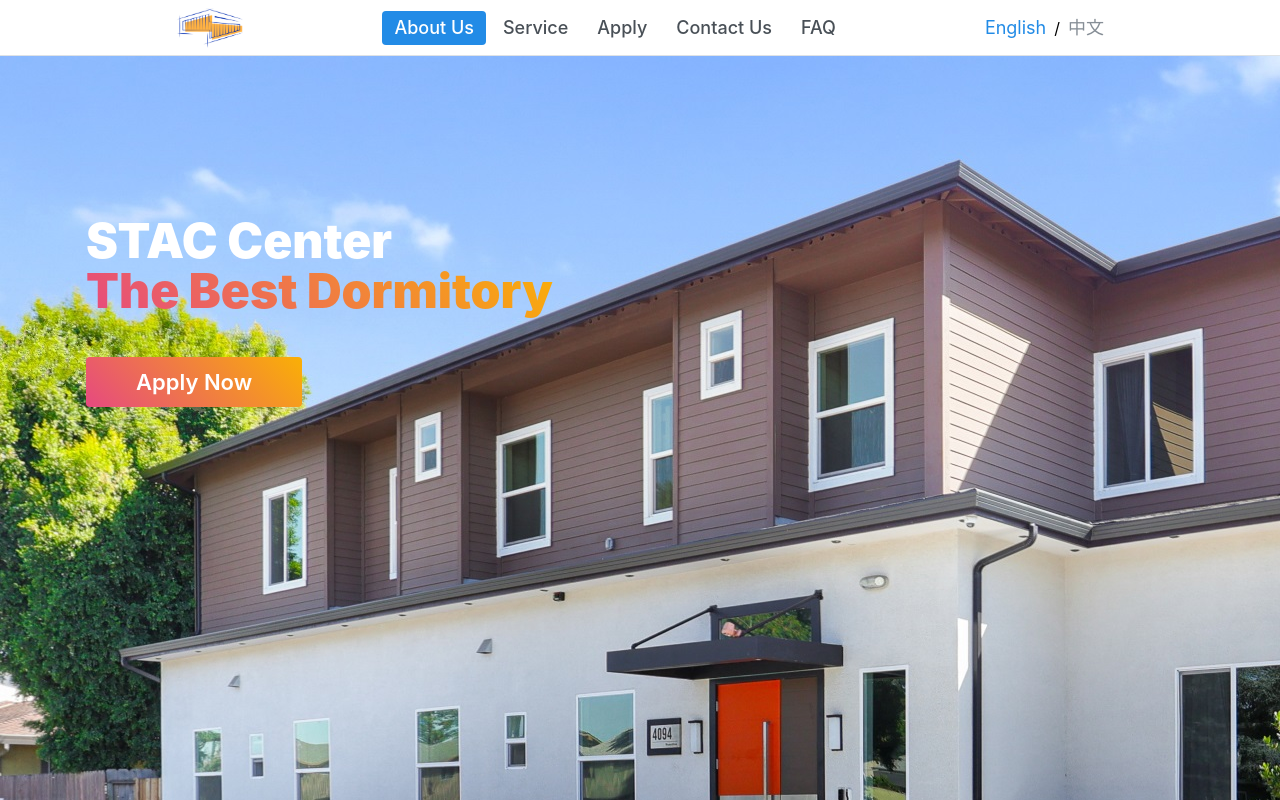
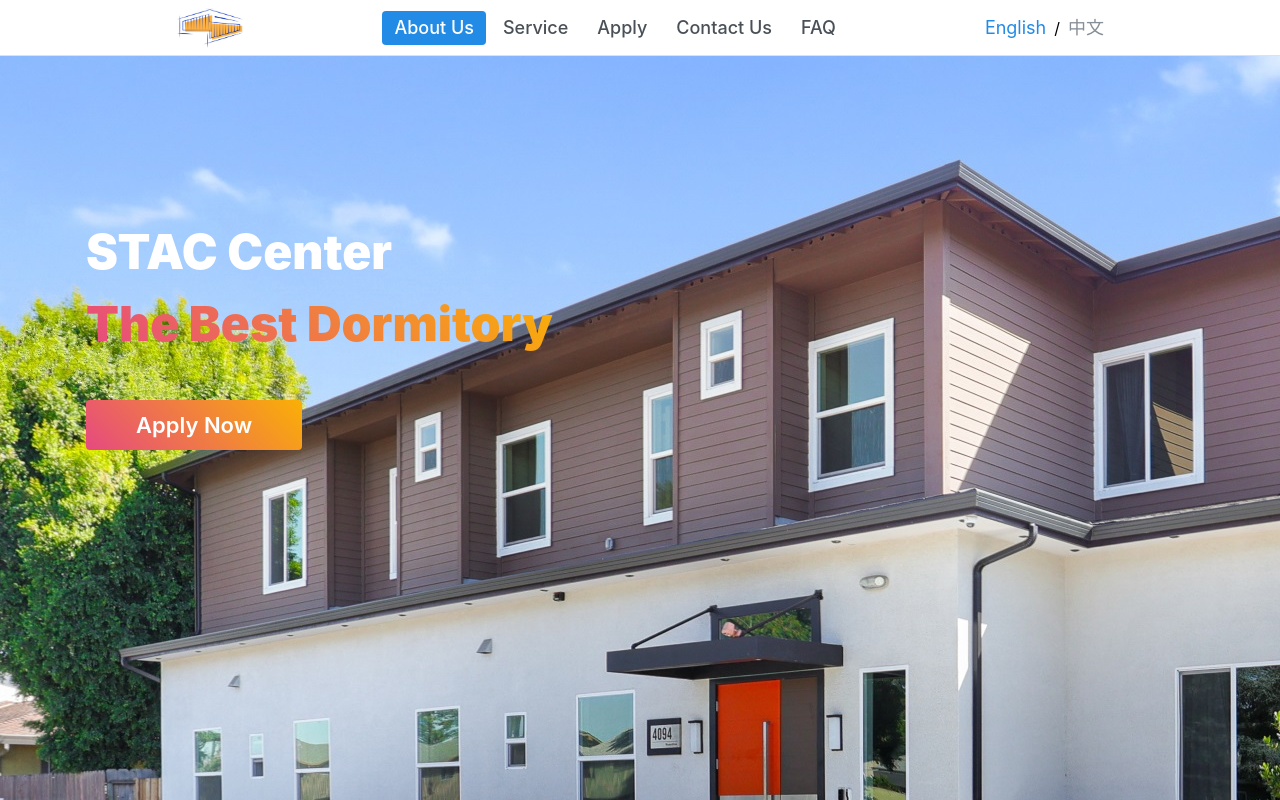
Before and after one commit to 3LucasZ/STAC, a Next.js app: page /en in a window 1280 px wide. Shown: the top 800 px of the page. Built offline with nearby package versions, Linux system fonts and the light colour scheme.

Commit message:
hero section fix chinese

```diff
--- a/src/app/[locale]/HeroImageRight/HeroImageRight.module.css
+++ b/src/app/[locale]/HeroImageRight/HeroImageRight.module.css
@@ -40,8 +40,8 @@
   /* color: var(--mantine-color-red); */
   font-family: Greycliff CF, var(--mantine-font-family);
   font-weight: 900;
-  line-height: 1.05;
-  max-width: rem(500px);
+  line-height: 1.5;
+  /* max-width: rem(500px); */
   font-size: rem(48px);
 
   @media (max-width: $mantine-breakpoint-md) {
--- a/src/app/[locale]/HeroImageRight/HeroImageRight.tsx
+++ b/src/app/[locale]/HeroImageRight/HeroImageRight.tsx
@@ -4,12 +4,12 @@
 
 export function HeroImageRight({
   title,
-  subtitle,
+  subtitles,
   actionBtnText,
   locale,
 }: {
   title: string;
-  subtitle: string;
+  subtitles: string[];
   actionBtnText: string;
   locale: string;
 }) {
@@ -22,7 +22,8 @@
             <Title className={classes.title} c={"white"}>
               {title}{" "}
             </Title>
-            <Title className={classes.title}>
+            {subtitles.map((subtitle, index) => (
+              <Title className={classes.title} key={index}>
                 <Text
                   component="span"
                   inherit
@@ -32,6 +33,7 @@
                   {subtitle}
                 </Text>
               </Title>
+            ))}
             <Button
               variant="gradient"
               gradient={{ from: "pink", to: "yellow" }}
--- a/src/app/[locale]/data.json
+++ b/src/app/[locale]/data.json
@@ -3,9 +3,15 @@
     "en": "STAC Center",
     "zh": "斯坦科留学管理服务中心"
   },
-  "subtitle": {
-    "en": "The Best Dormitory",
-    "zh": "最好的宿舍"
+  "subtitles": {
+    "en": [
+      "The Best Dormitory"
+    ],
+    "zh": [
+      "是您在美国的朋友，老师和亲",
+      "为您美国的学习，生活护航",
+      "这您在养恩学习，工作，定居提状今"
+    ]
   },
   "actionBtnText": {
     "en": "Apply Now",
@@ -14,11 +20,11 @@
   "whoWeAre": {
     "title": {
       "en": "Who we are",
-      "zh": "我们是谁"
+      "zh": "我们的使命"
     },
     "text": {
       "en": "The Student Transit Assist Center (known as STAC) is located in San Jose, in the heart of Silicon Valley, California. We are dedicated to serving international students attending schools in this region. We firmly believe that success comes from professional and comprehensive service. Currently, our center has established long-term strategic partnerships with a number of renowned educational institutions in the United States and well-known study abroad agencies in China. Based on a thorough review of our past services, we are committed to creating a more efficient, effective, and comprehensive one-stop service for studying in the U.S. We provide a range of services to support students' transitions, including housing assistance, student supervision and management, academic advising, tutoring, and more. However, we are not an agency and do not provide agency services. Our 24/7 services assist students in case of emergencies, ensuring a smooth transition to school and dorm life.",
-      "zh": "留学不仅是在学校求学，学生也要在日常生活中学习到各种不同文化及知识。但是中美文化的差异，生活方式的不同，留学生活中必然会有各种问题的出现。对于初来乍到的学生们需要帮手来协调生活琐事，避免生活琐事的打扰帮助学生适应美国生活环境的差异，更快的融入其中。斯坦科留学管理服务中心 是您在美国的朋友,老师和亲人 为您美国的学习，生活护航 为您在美国学习，工作，定居提供咨询 留学不仅是在学校求学，学生也要在日常生活中学习到各种不同文化及知识。但是中美文化的差异，生活方式的不同，留学生活中必然会有各种问题的出现。对于初来乍到的学生们需要帮手来协调生活琐事，避免生活琐事的打扰帮助学生适应美国生活环境的差异，更快的融入其中。 斯坦科留学管理中心就是您最贴心的留学助手。 我们立足加州硅谷，拥有经验丰富团队，为每个学生量身定做最适合的美国留学计划，提供优质的留学生活辅导，为您美国的学习，生活护航。"
+      "zh": "留学不仅是在学校求学，学生也要在日常生活中学习到各种不同文化及知识。但是中美文化的差异，生活方式的不同，留学生活中必然会有各种问题的出现。对于初来乍到的学生们需要帮手来协调生活琐事，避免生活琐事的打扰帮助学生适应美国生活环境的差异，更快的融入其中。 斯坦科留学管理中心就是您最贴心的留学助手。 我们立足加州硅谷，拥有经验丰富团队，为每个学生量身定做最适合的美国留学计划，提供优质的留学生活辅导，为您美国的学习，生活护航。"
     }
   },
   "location": {
--- a/src/app/[locale]/page.tsx
+++ b/src/app/[locale]/page.tsx
@@ -65,7 +65,7 @@
     <Stack gap={0}>
       <HeroImageRight
         title={t.get(data.title)}
-        subtitle={t.get(data.subtitle)}
+        subtitles={t.get(data.subtitles)}
         actionBtnText={t.get(data.actionBtnText)}
         locale={locale}
       />
```
Lines whose indentation alone changed are shown as unchanged.
